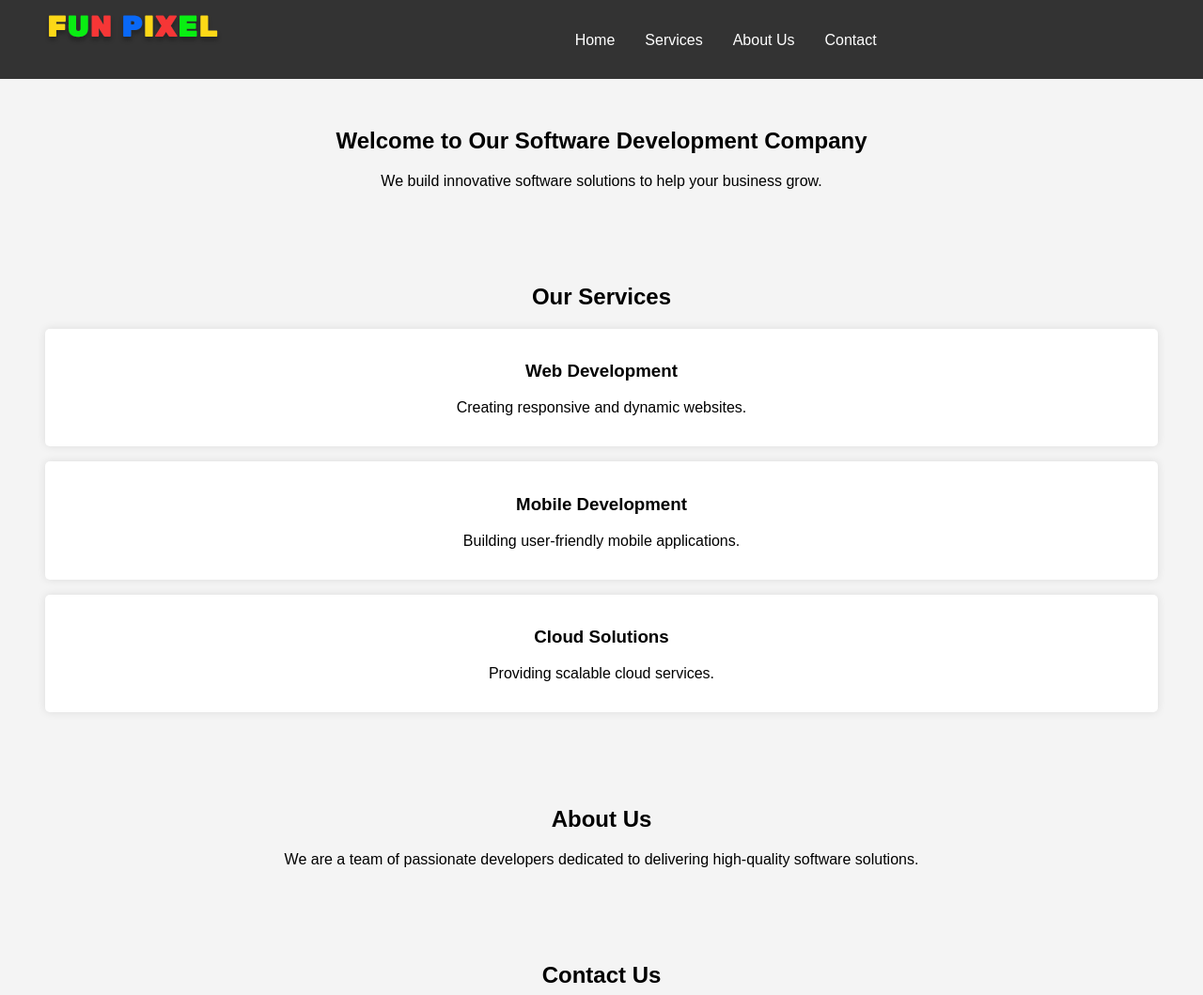
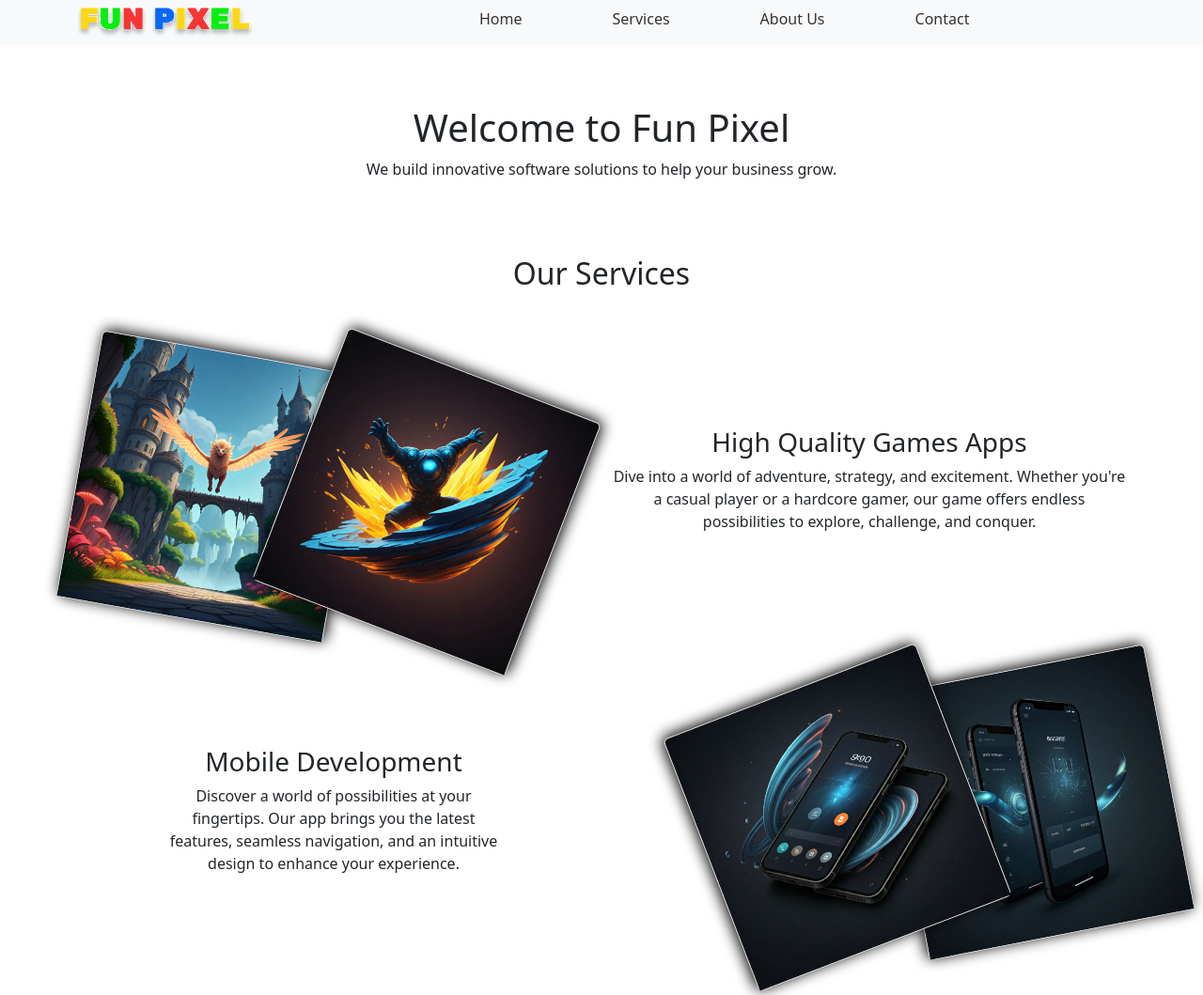
Before and after one commit to sahil-fun-pixel/sahil-fun-pixel.github.io, a plain HTML site: page index.html in a window 1280 px wide. Shown: the top 1059 px of the page at 94% size. Drawn offline with nearby package versions, Linux system fonts and the light colour scheme; a script that the page names is missing.

Commit message:
Add files via upload

```diff
--- a/index.html
+++ b/index.html
@@ -3,53 +3,93 @@
 <head>
     <meta charset="UTF-8">
     <meta name="viewport" content="width=device-width, initial-scale=1.0">
-    <title>Software Development Company</title>
+    <title>Fun Pixel</title>
     <link rel="stylesheet" href="styles.css">
+    <link rel="shortcut icon" href="./assets/images/favicon.ico" type="image/x-icon">
+    <link rel="stylesheet" href="https://cdn.jsdelivr.net/npm/bootstrap@5.3.3/dist/css/bootstrap.min.css">
+    <script src="https://cdn.jsdelivr.net/npm/bootstrap@5.3.3/dist/js/bootstrap.bundle.min.js"></script>
 </head>
 <body>
-    <header>
-        <div>
+    <header class="bg-body-tertiary header">
+        <div class="container py-2">
+            <div class="row">
+                <div class="col-sm-12 col-md-2 text-center">
                     <a href="#home">
-                <img src="./FUN PIXEL-1.0.2.svg" alt="Fun Pixel logo" />
+                        <img src="./assets/images/funpixel-logo.svg" alt="Fun Pixel logo" />
                     </a>
                 </div>
+                <div class="col-sm-12 offset-md-2 col-md-8">
                     <nav>
-            <ul>
+                        <ul class="text-center">
                             <li><a href="#home">Home</a></li>
                             <li><a href="#services">Services</a></li>
                             <li><a href="#about">About Us</a></li>
                             <li><a href="#contact">Contact</a></li>
                         </ul>
                     </nav>
+                </div>
+            </div>
+        </div>
     </header>
-    <section id="home">
-        <h1>Welcome to Our Software Development Company</h1>
+    <section id="home" class="home">
+        <h1>Welcome to Fun Pixel</h1>
         <p>We build innovative software solutions to help your business grow.</p>
     </section>
-    <section id="services">
+    <section class="services" id="services">
         <h2>Our Services</h2>
-        <div class="service">
-            <h3>Web Development</h3>
-            <p>Creating responsive and dynamic websites.</p>
+        <div class="container flex high-quality-game">
+            <div class="row justify-content-start">
+                <div class="col-sm-12 col-md-6 card-left-side position-relative">
+                    <div class="my-card-one card" style="width: 18rem;">
+                        <img src="./assets/images/1.jpeg" class="card-img-top" alt="...">
                     </div>
-        <div class="service">
+                    <div class="my-card-two card" style="width: 18rem;">
+                        <img src="./assets/images/2.jpeg" class="card-img-top" alt="...">
+                    </div>
+                </div>
+                <div class="col-sm-12 col-md-6 d-flex content">
+                    <div class="align-self-center">
+                        <h3>High Quality Games Apps</h3>
+                        <p>Dive into a world of adventure, strategy, and excitement.
+                            Whether you're a casual player or a hardcore gamer, our game offers endless
+                            possibilities to explore, challenge, and conquer.</p>
+                    </div>
+                </div>
+            </div>
+        </div>
+        <div class="container d-flex mobile-apps">
+            <div class="row justify-content-start" >
+                <div class="col-sm-12 col-md-4 offset-1 d-flex content">
+                    <div class="align-self-center">
                         <h3>Mobile Development</h3>
-            <p>Building user-friendly mobile applications.</p>
+                        <p>Discover a world of possibilities at your fingertips.
+                            Our app brings you the latest features, seamless navigation,
+                            and an intuitive design to enhance your experience.</p>
                     </div>
-        <div class="service">
-            <h3>Cloud Solutions</h3>
-            <p>Providing scalable cloud services.</p>
                 </div>
+                <div class="col-sm-12 col-md-4 offset-md-2 card-right-side position-relative">
+                    <div class="my-card-one card" style="width: 18rem;">
+                        <img src="./assets/images/5.jpeg" class="card-img-top" alt="...">
+                    </div>
+                    <div class="my-card-two card " style="width: 18rem;">
+                        <img src="./assets/images/6.jpeg" class="card-img-top" alt="...">
+                    </div>
+                </div>
+
+            </div>
+        </div>
+
     </section>
+    <!--
     <section id="about">
         <h2>About Us</h2>
-        <p>We are a team of passionate developers dedicated to delivering high-quality software solutions.</p>
+        <p>We are dedicated to delivering high-quality software solutions.</p>
     </section>
+    -->
     <section id="contact">
         <h2>Contact Us</h2>
         <p>We’d love to hear from you! Whether you have a question, feedback, or just want to say hello, feel free to reach out to us.</p>
         <p>Email: <a href="mailto:info@funpixel.ca">info@funpixel.ca</a></p>
-
     </section>
     <footer>
         <p>© 2024 Fun Pixel. All rights reserved.</p>
--- a/styles.css
+++ b/styles.css
@@ -5,43 +5,29 @@ body {
     background-color: #f4f4f4;
 }
 
-header {
-    background-color: #333;
-    color: #fff;
-    padding: 1rem 3rem;
+.header {
+    background-color: #ffffff;
+    position: fixed;
+    top: 0;
+    right: 0;
+    left: 0;
 }
 
-header div {
-    display: inline-block;
-}
-
-header nav {
-    display: inline-block;
-    margin-left: 30%;
-}
-
-header a {
+.header a {
     text-decoration: none;
-    background-color: #333;
-    color: #fff;
-    padding: 1rem 0;
-
+    color: #333333;
+    padding: 1em 0;
 }
 
 nav ul {
+    display: flex;
     list-style: none;
-    display: flex;
-    justify-content: center;
     padding: 0;
+    margin-bottom: 0;
 }
 
 nav ul li {
-    margin: 0 1rem;
-}
-
-nav ul li a {
-    color: #fff;
-    text-decoration: none;
+    margin: 0 3em;
 }
 
 section {
@@ -49,8 +35,98 @@ section {
     text-align: center;
 }
 
+/* Home */
+.home {
+    margin-top: 5em;
+}
+
+/* Home ends */
+/* services */
+
+.services .container {
+    margin: 4em auto;
+}
+
+.card-left-side .my-card-one {
+    rotate: 10deg;
+    left: 0;
+    animation-name: left-side-animation-one;
+    animation-duration: 1s;
+    box-shadow: 2px -2px 15px black;
+}
+
+.card-left-side .my-card-two {
+    position: absolute;
+    rotate: 21deg;
+    top: 1em;
+    left: 15em;
+    animation-name: left-side-animation-two;
+    animation-duration: 1.5s;
+    box-shadow: 2px -2px 15px black;
+}
+
+
+@keyframes left-side-animation-one {
+    from {
+        left: -10em;
+    }
+
+    to {
+        left: 0em;
+    }
+}
+
+@keyframes left-side-animation-two {
+    from {
+        left: 0;
+    }
+
+    to {
+        left: 15em;
+    }
+}
+
+
+.card-right-side .my-card-one {
+    rotate: -21deg;
+    z-index: 1;
+    animation-name: right-side-animation-one;
+    animation-duration: 1.5s;
+    box-shadow: -2px -2px 15px black;
+}
+
+.card-right-side .my-card-two {
+    position: absolute;
+    rotate: -11deg;
+    top: -1em;
+    left: 14em;
+    animation-name: right-side-animation-two;
+    animation-duration: 1s;
+    box-shadow: -2px -2px 15px black;
+}
+
+@keyframes right-side-animation-one {
+    from {
+        right: -10em;
+    }
+
+    to {
+        right: 0em;
+    }
+}
+
+@keyframes right-side-animation-two {
+    from {
+        left: 24em;
+    }
+
+    to {
+        left: 14em;
+    }
+}
+
+/* services ends */
 .service {
-    background-color: #fff;
     margin: 1rem;
     padding: 1rem;
     border-radius: 5px;
@@ -65,3 +141,61 @@ footer {
     width: 100%;
     bottom: 0;
 }
+
+@media only screen and (max-width: 500px) {
+    .header{
+        position: static;
+        top: unset;
+        right: unset;
+        left: unset;
+    }
+
+    nav ul {
+        flex-direction: column;
+    }
+    nav ul li {
+        margin: 1em auto;
+    }
+    .mobile-apps > div {
+        display: flex;
+        flex-direction: column-reverse;
+    }
+
+    .mobile-apps .content {
+        margin-top: 7em;
+    }
+
+    .mobile-apps .card-right-side .my-card-two {
+        position: unset;
+    }
+
+    .high-quality-game .content {
+        margin-top: 5em;
+    }
+
+    .high-quality-game .card-left-side .my-card-two {
+        position: unset;
+        top: -4em;
+        animation-name: left-side-animation-two;
+        animation-duration: 1.5s;
+    }
+
+    @keyframes left-side-animation-two {
+        from {
+            left: -10em;
+        }
+
+        to {
+            left: 0em;
+        }
+    }
+
+    .card-right-side .my-card-one,
+    .card-right-side .my-card-two,
+    .card-left-side .my-card-one,
+    .card-left-side .my-card-two {
+        left: 0;
+    }
+
+
+}
```
Also changed, not shown: assets/images/1.jpeg (added), assets/images/2.jpeg (added), assets/images/3.jpeg (added), assets/images/4.jpeg (added), assets/images/5.jpeg (added), assets/images/6.jpeg (added), assets/images/favicon.ico (added), assets/images/funpixel-logo.svg (added). Lines whose indentation alone changed are shown as unchanged.
